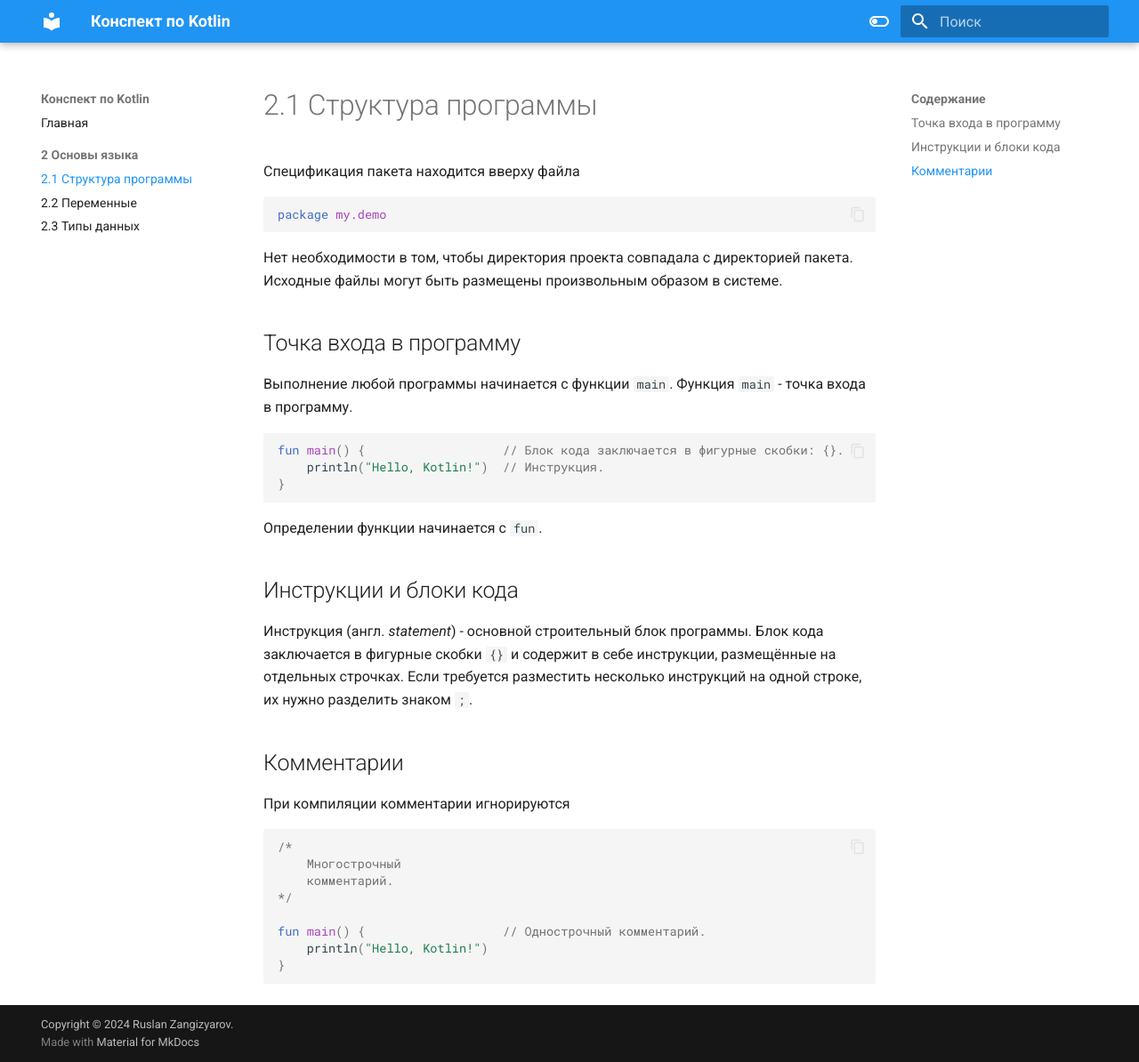
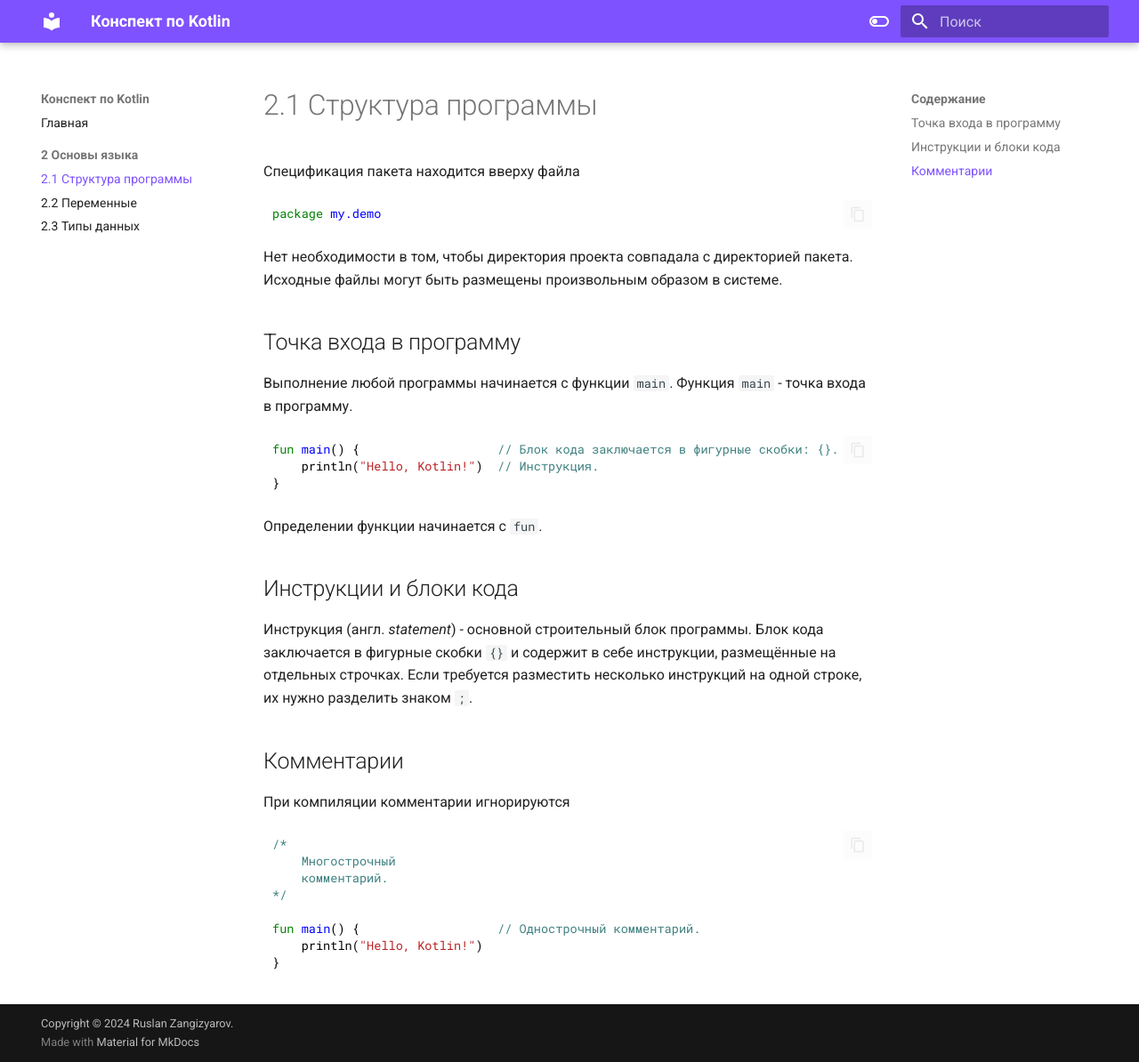
Before and after one commit to rzangizyarov/metanit_kotlin_abstract, an MkDocs documentation site: the page built from docs/2_1.md, in a window 1280 px wide and 1194 px high. Shown: the whole window at 89% size. Built offline with MkDocs 1.6.1 and Material for MkDocs 9.7.7, drawn with Linux system fonts in a browser that asks for light colours.

Commit message:
Добавить дополнительные стили css.

```diff
--- /dev/null
+++ b/docs/stylesheets/extra.css
@@ -0,0 +1,51 @@
+/* Стили для светлой темы */
+:root > * {
+  /* Основные цвета */
+  --md-primary-fg-color:           #7F52FF;
+  --md-primary-fg-color--light:    #7F52FF;
+  --md-primary-fg-color--dark:     #7F52FF;
+
+  /* Цвета выделения кода*/
+  --md-code-hl-number-color:       #008800;
+  /* --md-code-hl-special-color:           ; */
+  --md-code-hl-function-color:     #0000FF;
+  /* --md-code-hl-constant-color:          ; */
+  --md-code-hl-keyword-color:      #008000;
+  --md-code-hl-string-color:       #BA2121;
+  --md-code-hl-name-color:         #000000;
+  --md-code-hl-operator-color:     #AA22FF;
+  --md-code-hl-punctuation-color:  #000000;
+  --md-code-hl-comment-color:      #408080;
+  /* --md-code-hl-generic-color:           ; */
+  --md-code-hl-variable-color:     #0000FF;
+
+  /* Фон для кода */
+  pre code {
+    background-color: #FFFFFF;
+    padding: 10px;
+    border-radius: 5px;
+  }
+}
+
+/* Стили для тёмной темы */
+[data-md-color-scheme="slate"] {
+  --md-code-hl-number-color:       #66BB6A;
+  /* --md-code-hl-special-color:           ; */
+  --md-code-hl-function-color:     #1E88E5;
+  /* --md-code-hl-constant-color:          ; */
+  --md-code-hl-keyword-color:      #4CAF50;
+  --md-code-hl-string-color:       #FF7070;
+  --md-code-hl-name-color:         #FFFFFF;
+  --md-code-hl-operator-color:     #AA22FF;
+  --md-code-hl-punctuation-color:  #FFFFFF;
+  --md-code-hl-comment-color:      #408080;
+  /* --md-code-hl-generic-color:           ; */
+  --md-code-hl-variable-color:     #1E88E5;
+
+  /* Фон для кода */
+  pre code {
+    background-color: #272A35;
+    padding: 10px;
+    border-radius: 5px;
+  }
+}
--- a/mkdocs.yml
+++ b/mkdocs.yml
@@ -1,7 +1,10 @@
 site_name: Конспект по Kotlin
+
 site_author: Ruslan Zangizyarov
+
 theme:
   name: material
+
   features:
     #    - navigation.tabs
     - navigation.sections
@@ -12,20 +15,23 @@ theme:
     - content.tabs.link
     - content.code.annotation
     - content.code.copy
+
   language: ru
+
   palette:
     - scheme: default
       toggle:
         icon: material/toggle-switch-off-outline
         name: Switch to dark mode
-      primary: blue
-      accent: green
+      primary: deep purple
+      accent: white
+
     - scheme: slate
       toggle:
         icon: material/toggle-switch
-        name: Switch to light
+        name: Switch to light mode
       primary: blue
-      accent: green
+      accent: white
 
 nav:
   - Главная: index.md
@@ -51,4 +57,7 @@ markdown_extensions:
       emoji_index: !!python/name:materialx.emoji.twemoji
       emoji_generator: !!python/name:materialx.emoji.to_svg
 
+extra_css:
+  - stylesheets/extra.css
+
 copyright: Copyright &copy; 2024 <a href="https://github.com/rzangizyarov">Ruslan Zangizyarov</a>.
```
